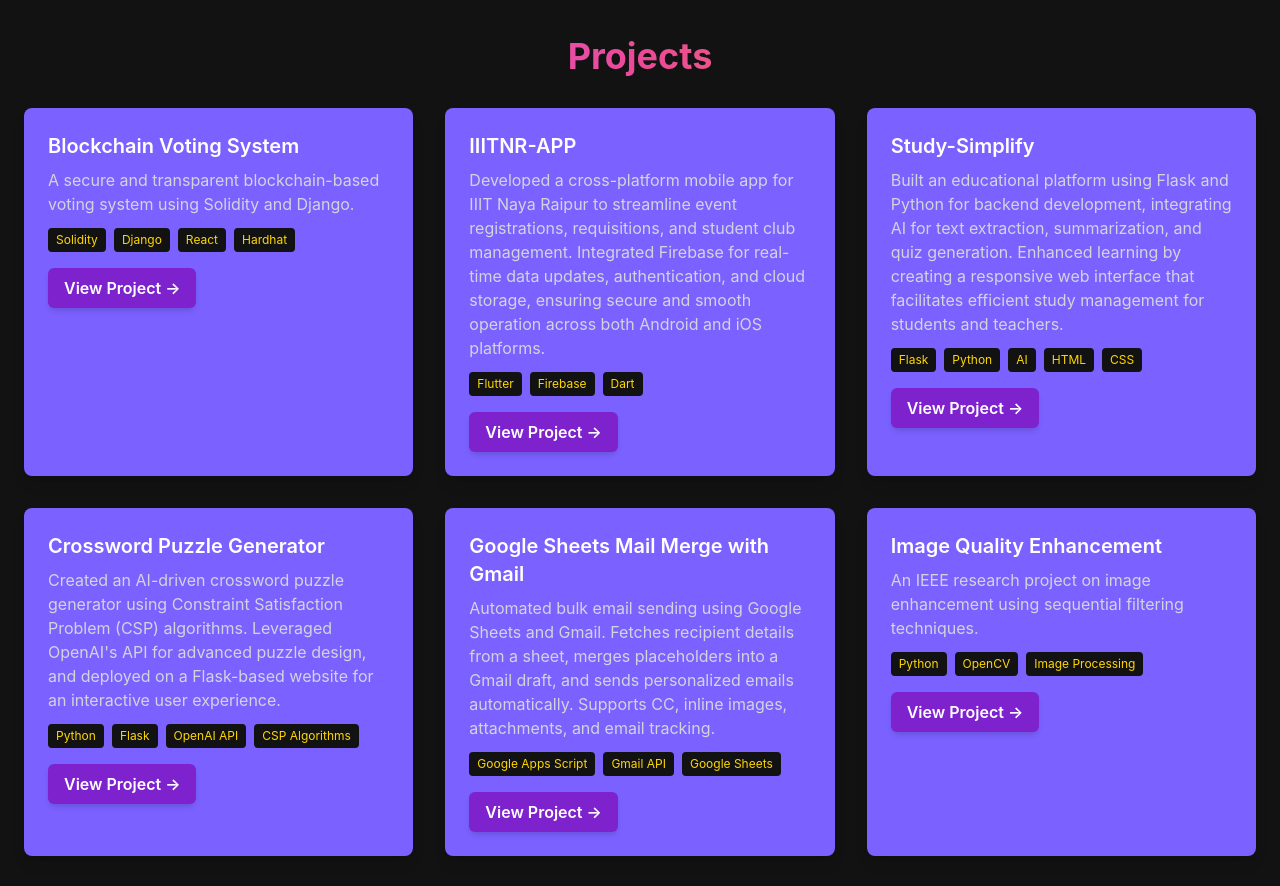
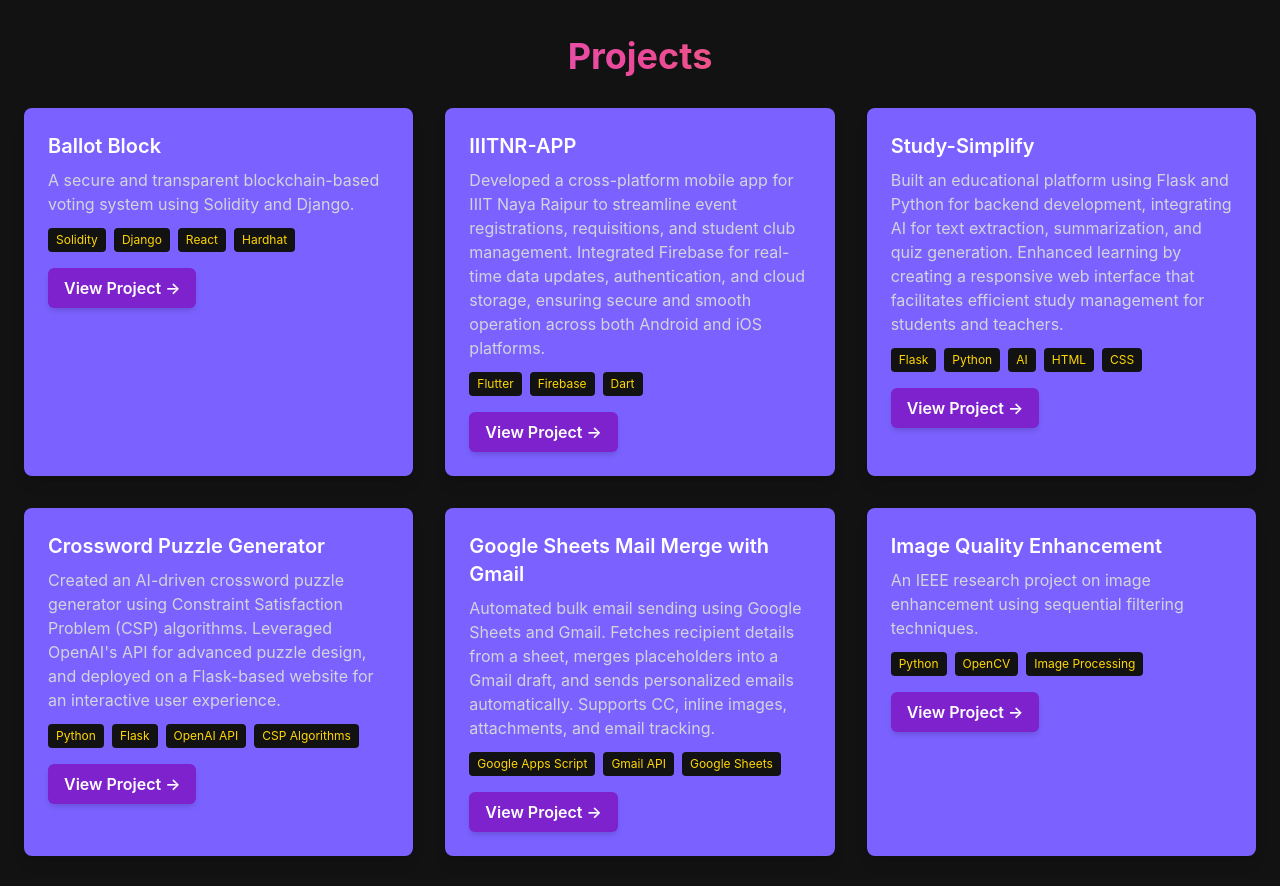
Before and after one commit to ashut0shj/about, a React (Create React App) app: page / in a window 1280 px wide. Shown: the part 2000-2886 px from the top of the page. Built offline with nearby package versions, Linux system fonts and the light colour scheme.

Commit message:
Update Projects.jsx

```diff
--- a/src/components/Projects.jsx
+++ b/src/components/Projects.jsx
@@ -4,11 +4,11 @@ import { useState } from "react";
 
 const projects = [
   {
-    title: "Blockchain Voting System",
+    title: "Ballot Block",
     description:
       "A secure and transparent blockchain-based voting system using Solidity and Django.",
     tech: ["Solidity", "Django", "React", "Hardhat"],
-    link: "https://github.com/ashut0shj/e-voting",
+    link: "https://github.com/ashut0shj/Ballot-Block",
   },
 
   {
```
